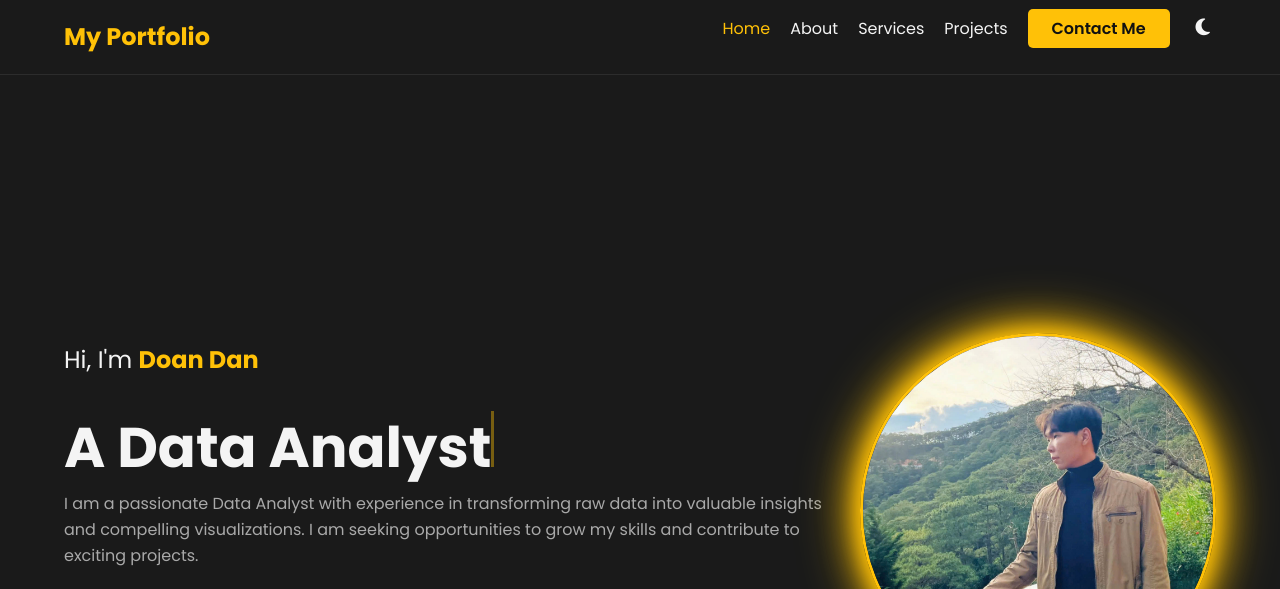
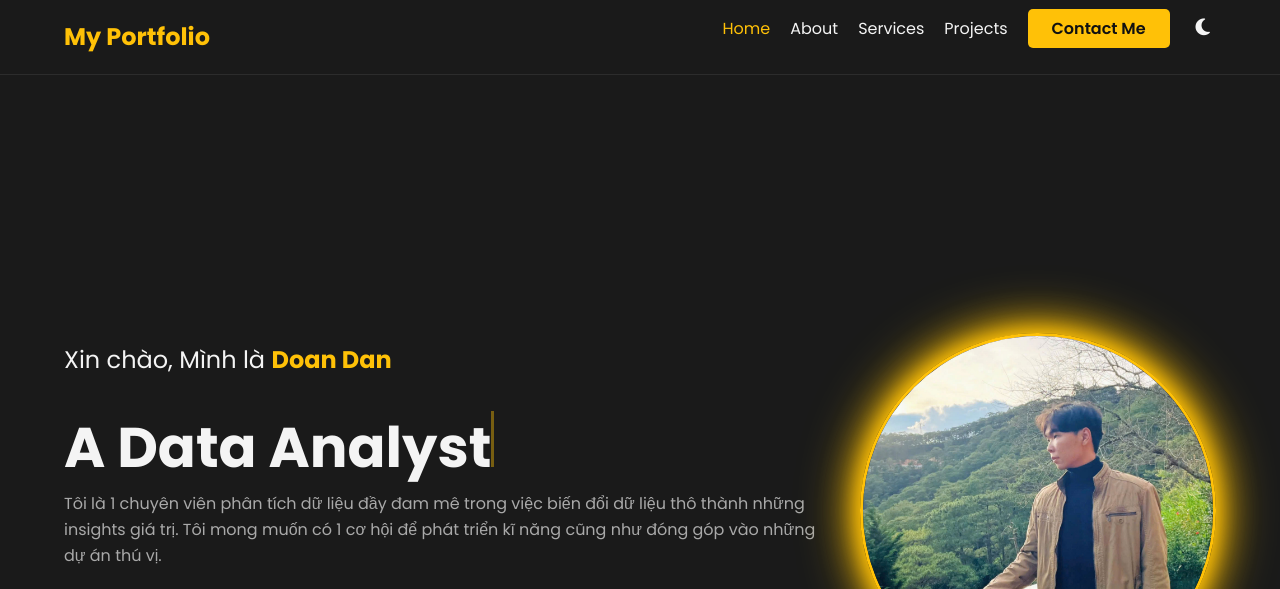
Before and after one commit to EdwardDoan01/portfolio, a plain HTML site: page index.html in a window 1280 px wide. Shown: the top 589 px of the page. Drawn offline with nearby package versions, Linux system fonts and the light colour scheme.

Commit message:
updating Homepage

```diff
--- a/index.html
+++ b/index.html
@@ -27,9 +27,9 @@
     <main>
         <section id="home" class="hero">
             <div class="hero-content">
-                <h3>Hi, I'm <span>Doan Dan</span></h3>
+                <h3>Xin chào, Mình là <span>Doan Dan</span></h3>
                 <h1><span id="typing-text"></span><span class="typing-cursor"></span></h1>
-                <p>I am a passionate Data Analyst with experience in transforming raw data into valuable insights and compelling visualizations. I am seeking opportunities to grow my skills and contribute to exciting projects. <div class="social-links">
+                <p>Tôi là 1 chuyên viên phân tích dữ liệu đầy đam mê trong việc biến đổi dữ liệu thô thành những insights giá trị. Tôi mong muốn có 1 cơ hội để phát triển kĩ năng cũng như đóng góp vào những dự án thú vị. <div class="social-links">
                     <a href="#"><i class="fab fa-twitter"></i></a>
                     <a href="https://www.facebook.com/doan.dan.3344"><i class="fab fa-facebook-f"></i></a>
                     <a href="https://www.linkedin.com/feed/"><i class="fab fa-linkedin-in"></i></a>
```
Also changed, not shown: Images/Electronics-WebImg.jpg (deleted), Images/Figma-Img.jpg (deleted), Images/Personal-PortImg.jpg (deleted), Images/Resturant-WebImg.jpg (deleted), Images/Traveling-WebImg.jpg (deleted), 1 other file.
